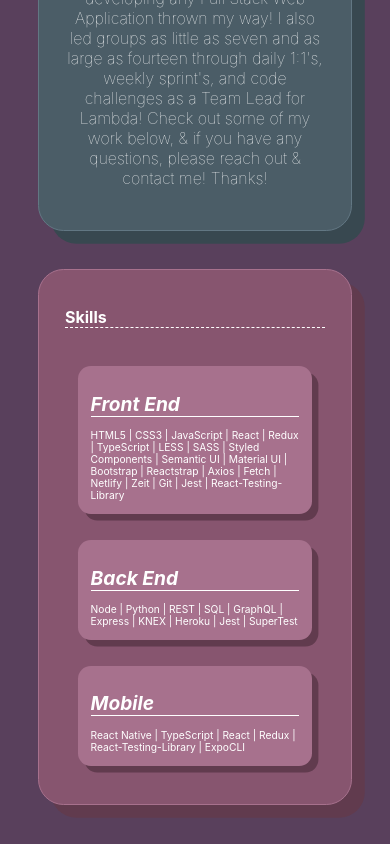
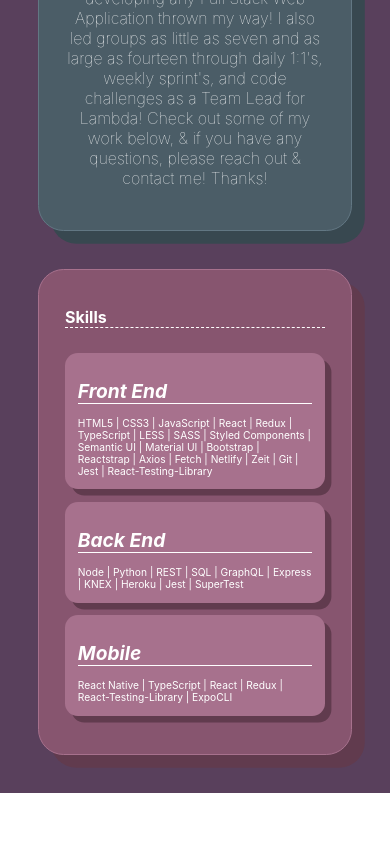
Before and after one commit to BrandyBecker/fsw-portfolio, a React (Create React App) app in the folder portfolio/: page / in a window 390 px wide. Shown: the part 1124-1968 px from the top of the page. After the commit the page ends 1917 px from the top, so only its background shows below. Built offline with nearby package versions, Linux system fonts and the light colour scheme; a web font is replaced by a local one.

Commit message:
fixed styling bug

```diff
--- a/portfolio/src/components/main/skills/Skills.css
+++ b/portfolio/src/components/main/skills/Skills.css
@@ -50,9 +50,6 @@
     .skillstitle{
         font-size: 1.25rem;
     }
-    .skill{
-        margin: 1rem;
-    }
 }
 
 /* Mobile */
@@ -60,7 +57,4 @@
     .skillssections{
         flex-direction: column;
     }
-    .skill{
-        margin: 1rem;
-    }
 }
```
